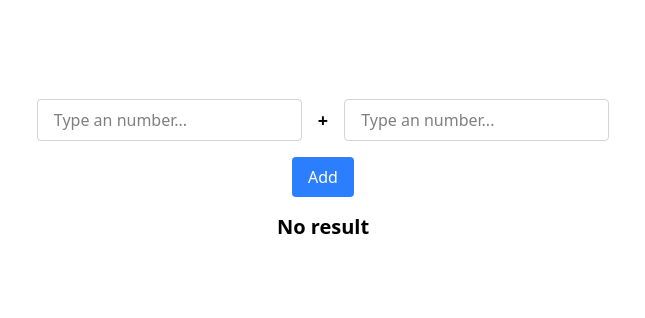
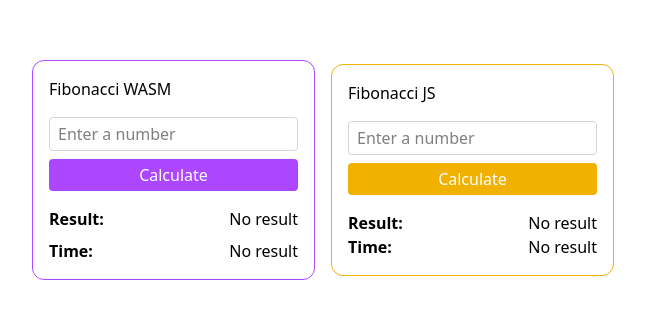
Before and after one commit to LuanRoger/unplugin-use-wasm, a React (Vite) app in the folder examples/react-vite-ts/: page / in a window 1280 px wide. Shown: the part 230-548 px from the top of the page, without its empty margins (317-962 px from the left). Built offline with nearby package versions, Linux system fonts and the light colour scheme.

Commit message:
feat: update to Fibonacci example

```diff
--- a/examples/react-vite-ts/src/App.tsx
+++ b/examples/react-vite-ts/src/App.tsx
@@ -1,58 +1,99 @@
-import "./styles/global.css";
 import { useState } from "react";
-import { add } from "./lib/add";
+import { fibWasm } from "./lib/fib-wasm";
+import { fibJs } from "./lib/fib-js";
 
 function App() {
-  const inputClass = "border border-gray-300 rounded px-4 py-2";
+  const [wasmResult, setWasmResult] = useState<number | null>(null);
+  const [wasmInputValue, setWasmInputValue] = useState<string>("");
 
-  const [result, setResult] = useState<number | null>(null);
-  const [input1, setInput1] = useState<string>("");
-  const [input2, setInput2] = useState<string>("");
+  const [jsResult, setJsResult] = useState<number | null>(null);
+  const [jsInputValue, setJsInputValue] = useState<string>("");
 
-  function handleSubmit(event: React.FormEvent) {
-    event.preventDefault();
+  const [jsTime, setJsTime] = useState<number | null>(null);
+  const [wasmTime, setWasmTime] = useState<number | null>(null);
 
-    const num1 = parseInt(input1);
-    const num2 = parseInt(input2);
+  function handleWasmSubmit(e: React.FormEvent) {
+    e.preventDefault();
 
-    if (!isNaN(num1) && !isNaN(num2)) {
-      const sum = add(num1, num2);
-      setResult(sum);
-    }
+    const start = performance.now();
+
+    const number = parseInt(wasmInputValue, 10);
+    const result = fibWasm(number);
+
+    const end = performance.now();
+    setWasmTime(end - start);
+    setWasmResult(result);
+  }
+
+  function handleJsSubmit(e: React.FormEvent) {
+    e.preventDefault();
+
+    const start = performance.now();
+
+    const number = parseInt(jsInputValue, 10);
+    const result = fibJs(number);
+
+    const end = performance.now();
+    setJsTime(end - start);
+    setJsResult(result);
   }
 
   return (
-    <div className="flex flex-col items-center justify-center min-h-screen p-4 gap-4">
-      <form
-        onSubmit={handleSubmit}
-        className="flex flex-col gap-4 items-center justify-center"
-      >
-        <div className="flex gap-4 items-center justify-center">
+    <div className="flex w-full h-screen items-center justify-center gap-4">
+      <div className="flex flex-col gap-4 p-4 border border-purple-500 rounded-xl">
+        <h2>Fibonacci WASM</h2>
+        <form onSubmit={handleWasmSubmit} className="flex flex-col gap-2">
           <input
-            type="text"
-            className={inputClass}
-            placeholder="Type an number..."
-            onChange={(e) => setInput1(e.target.value)}
+            type="number"
+            placeholder="Enter a number"
+            className="border border-gray-300 rounded px-2 py-1"
+            onChange={(e) => setWasmInputValue(e.target.value)}
           />
-          <span className="font-bold text-lg">+</span>
+          <button
+            type="submit"
+            className="bg-purple-500 text-white rounded px-2 py-1"
+          >
+            Calculate
+          </button>
+        </form>
+        <div className="flex flex-col gap-2">
+          <div className="flex gap-2 justify-between">
+            <h3 className="font-bold">Result:</h3>
+            <p>{wasmResult !== null ? wasmResult : "No result"}</p>
+          </div>
+          <div className="flex gap-2 justify-between">
+            <h3 className="font-bold">Time:</h3>
+            <p>{wasmTime !== null ? `${wasmTime} ms` : "No result"}</p>
+          </div>
+        </div>
+      </div>
+      <div className="flex flex-col gap-4 p-4 border border-yellow-500 rounded-xl">
+        <h2>Fibonacci JS</h2>
+        <form onSubmit={handleJsSubmit} className="flex flex-col gap-2">
           <input
-            type="text"
-            className={inputClass}
-            placeholder="Type an number..."
-            onChange={(e) => setInput2(e.target.value)}
+            type="number"
+            placeholder="Enter a number"
+            className="border border-gray-300 rounded px-2 py-1"
+            onChange={(e) => setJsInputValue(e.target.value)}
           />
+          <button
+            type="submit"
+            className="bg-yellow-500 text-white rounded px-2 py-1"
+          >
+            Calculate
+          </button>
+        </form>
+        <div>
+          <div className="flex gap-2 justify-between">
+            <h3 className="font-bold">Result:</h3>
+            <p>{jsResult !== null ? jsResult : "No result"}</p>
+          </div>
+          <div className="flex gap-2 justify-between">
+            <h3 className="font-bold">Time:</h3>
+            <p>{jsTime !== null ? `${jsTime} ms` : "No result"}</p>
+          </div>
         </div>
-
-        <button
-          type="submit"
-          className="bg-blue-500 text-white rounded px-4 py-2"
-        >
-          Add
-        </button>
-      </form>
-      <p className="text-xl font-bold">
-        {result !== null ? result : "No result"}
-      </p>
+      </div>
     </div>
   );
 }
--- a/examples/react-vite-ts/src/lib/add.ts
+++ /dev/null
@@ -1,5 +0,0 @@
-"use wasm";
-
-export function add(a: i32, b: i32): i32 {
-  return a + b;
-}
--- /dev/null
+++ b/examples/react-vite-ts/src/lib/fib-js.ts
@@ -0,0 +1,4 @@
+export function fibJs(n: number): number {
+  if (n <= 1) return n;
+  return fibJs(n - 1) + fibJs(n - 2);
+}
--- /dev/null
+++ b/examples/react-vite-ts/src/lib/fib-wasm.ts
@@ -0,0 +1,6 @@
+"use wasm";
+
+export function fibWasm(n: i32): i32 {
+  if (n <= 1) return n;
+  return fibWasm(n - 1) + fibWasm(n - 2);
+}
--- a/examples/react-vite-ts/src/main.tsx
+++ b/examples/react-vite-ts/src/main.tsx
@@ -1,9 +1,10 @@
 import { StrictMode } from "react";
 import { createRoot } from "react-dom/client";
 import App from "./App.tsx";
+import "./styles/global.css";
 
 createRoot(document.getElementById("root")!).render(
   <StrictMode>
     <App />
-  </StrictMode>,
+  </StrictMode>
 );
```
